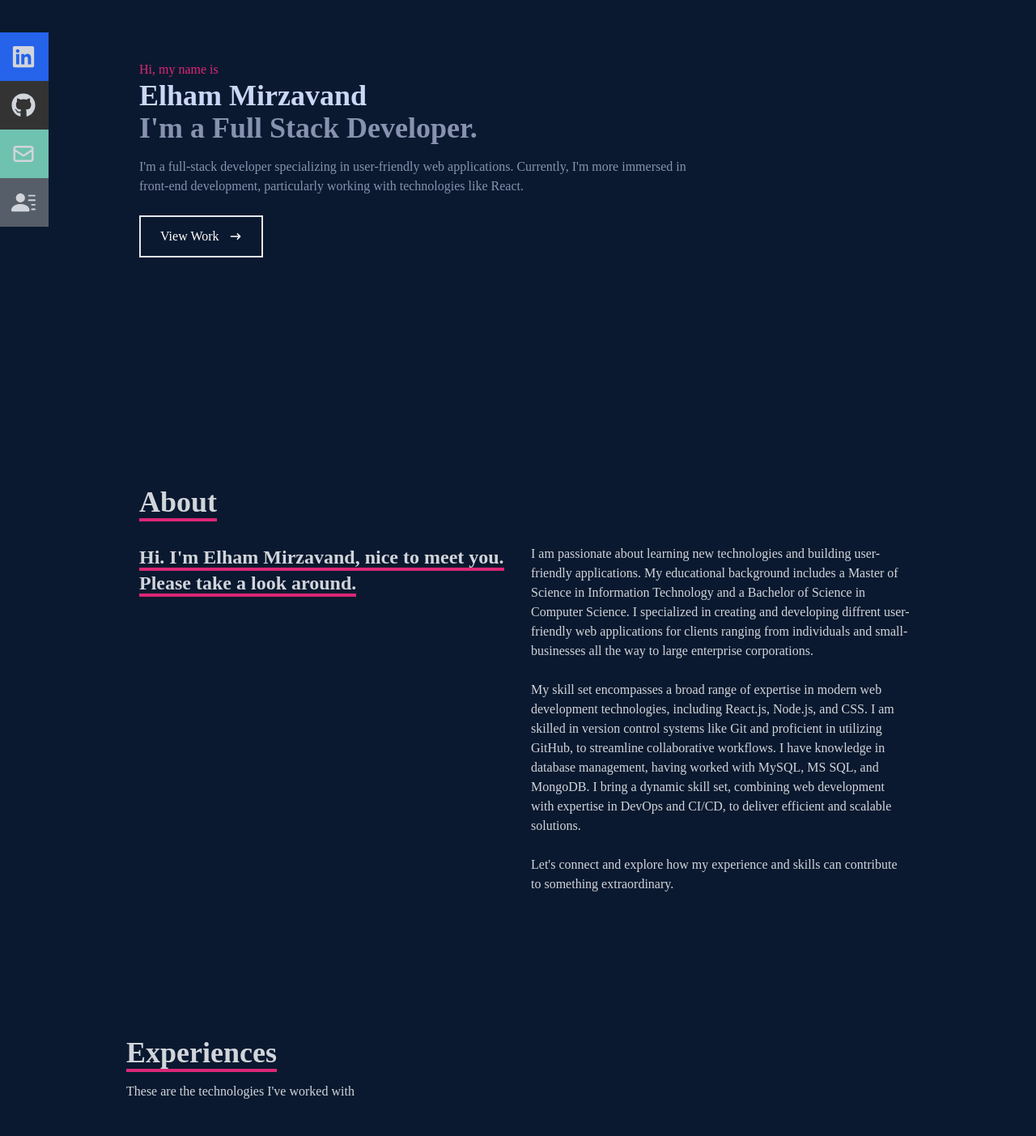
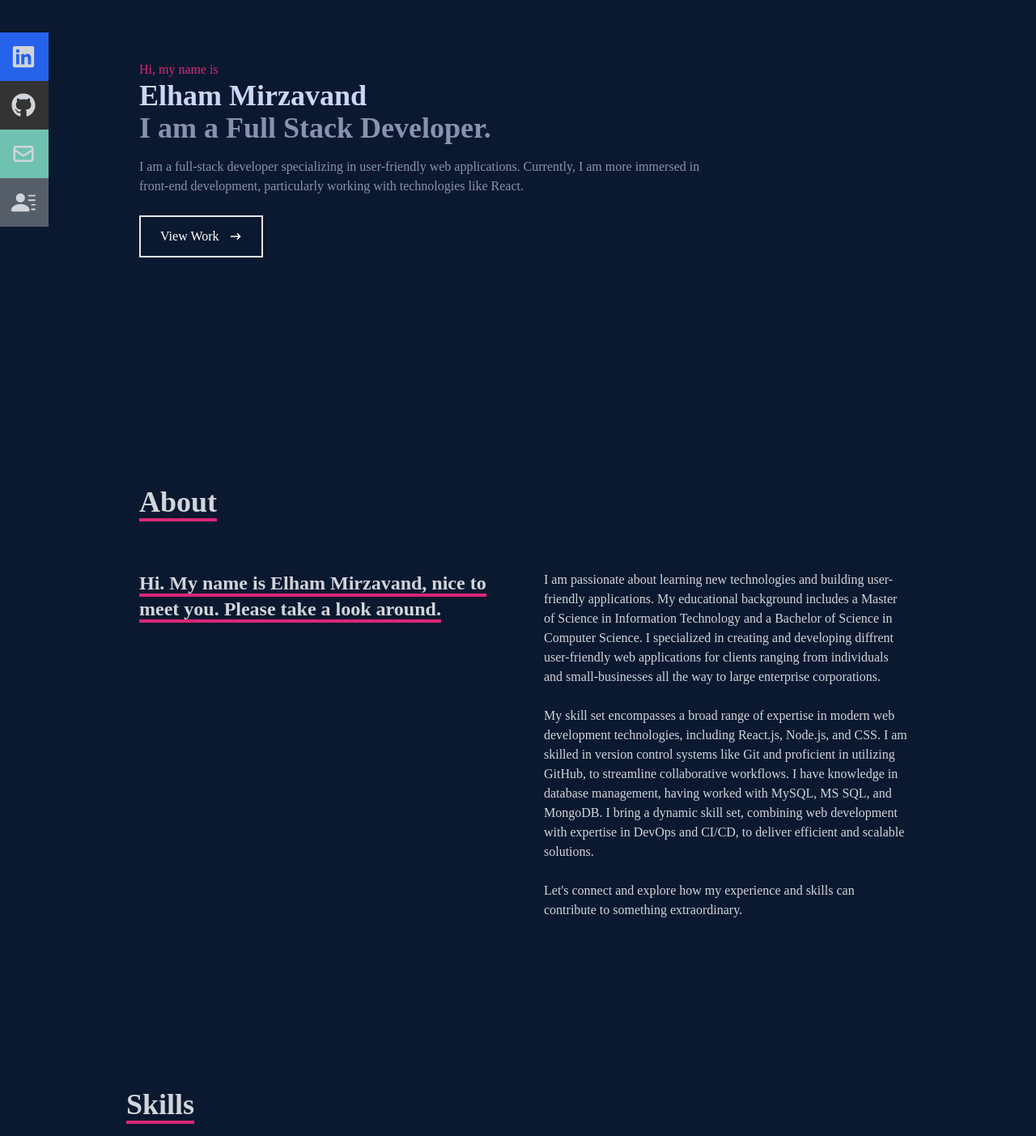
Before and after one commit to elhammmi/Portfolio, a React (Create React App) app: page / in a window 1280 px wide. Shown: the part 200-1603 px from the top of the page at 81% size. Built offline with nearby package versions, Linux system fonts and the light colour scheme; the HTML template or start-up script is replaced by a standard one.

Commit message:
Add validation to form

```diff
--- a/package.json
+++ b/package.json
@@ -6,12 +6,14 @@
     "@testing-library/jest-dom": "^5.14.1",
     "@testing-library/react": "^13.0.0",
     "@testing-library/user-event": "^13.2.1",
+    "formik": "^2.4.5",
     "react": "^18.2.0",
     "react-dom": "^18.2.0",
     "react-icons": "^4.11.0",
     "react-scripts": "5.0.1",
     "react-scroll": "^1.9.0",
-    "web-vitals": "^2.1.0"
+    "web-vitals": "^2.1.0",
+    "yup": "^1.3.2"
   },
   "scripts": {
     "start": "react-scripts start",
--- a/src/components/About.jsx
+++ b/src/components/About.jsx
@@ -4,19 +4,19 @@ export default function About() {
     return (
         <div name='about' className='w-full bg-[#0a192f] text-gray-300'>
             <div className='flex flex-col justify-center items-center w-full h-full'>
-                <div className='max-w-[1000px]  w-full px-4 grid grid-cols-2 gap-8'>
+                <div className='max-w-[1000px]  w-full px-4 grid grid-cols-2 sm:grid-cols-1 gap-8'>
                     <div className='sm:text-left pb-8 pl-4'>
                         <p className='text-4xl font-bold inline border-b-4 border-pink-600'>About</p>
                     </div>
                     <div></div>
                 </div>
-                <div className='max-w-[1000px]  w-full px-4 grid grid-cols-2 gap-8'>
+                <div className='max-w-[1000px]  w-full px-4 grid sm:grid-cols-1 md:grid-cols-2 gap-8'>
                     <div className='sm:text-left pb-8 pl-4'>
                         <p className='text-2xl font-bold inline border-b-4 border-pink-600'>
-                            Hi. I'm Elham Mirzavand, nice to meet you. Please take a look around.
+                            Hi. My name is Elham Mirzavand, nice to meet you. Please take a look around.
                         </p>
                     </div>
-                    <div >
+                    <div className='pb-8 pl-4'>
                         <p>
                             I am passionate about learning new technologies and building user-friendly applications.
                             My educational background includes a Master of Science in Information Technology and a Bachelor of Science in Computer Science.
--- a/src/components/Contact.jsx
+++ b/src/components/Contact.jsx
@@ -1,18 +1,9 @@
 import React from 'react'
-
+import ContactForm from './ContactForm'
 export default function Contact() {
   return (
-    <div name='contact' className='w-full h-screen bg-[#0a192f] flex justify-center items-center'>
-        <form method="POST" action="https://getform.io/f/adecced2-be7f-4144-b580-a59e721b7514" className='flex flex-col max-w-[600px] w-full p-4'>
-        <div className='pb-8'>
-            <p className='text-4xl font-bold inline border-b-4 border-pink-600 text-gray-300'>Contact</p>
-            <p className='text-gray-300 py-4'>Submit the form below or shoot me an email - elham.mirzavand@gmail.com</p>
-        </div>
-            <input className='bg-[#ccd6f6] p-2' type="text" name='name' placeholder='Name'/>
-            <input className='my-4 bg-[#ccd6f6] p-2' type="email" name='email' placeholder='Email'/>
-            <textarea className='bg-[#ccd6f6] p-2' rows={10} cols={10} placeholder='Message' />
-            <button className='text-white border-2 hover:bg-pink-600 hover:border-pink-600 px-4 py-3 my-8 mx-auto flex items-center'>Let's Collaborate</button>
-        </form>
+    <div name='contact' className='w-full bg-[#0a192f] flex justify-center items-center'>
+        <ContactForm />
     </div>
   )
 }
--- /dev/null
+++ b/src/components/ContactForm.jsx
@@ -0,0 +1,67 @@
+import React from 'react';
+import { Formik, Field, Form, ErrorMessage } from 'formik';
+import * as Yup from 'yup';
+
+const ContactForm = () => {
+  const initialValues = {
+    name: '',
+    email: '',
+    message: '',
+  };
+
+  const validationSchema = Yup.object({
+    name: Yup.string().required('Name is required'),
+    email: Yup.string().email('Invalid email format').required('Email is required'),
+    message: Yup.string().required('Message is required'),
+  });
+
+  const handleSubmit = async (values,{ resetForm }) => {
+    // You can perform the form submission logic here.
+    // For example, you might want to make an API request or send an email.
+    try {
+      const response = await fetch('https://getform.io/f/adecced2-be7f-4144-b580-a59e721b7514', {
+        method: 'POST',
+        headers: {
+          'Content-Type': 'application/json',
+        },
+        body: JSON.stringify(values),
+      });
+
+      if (response.ok) {
+        resetForm();
+        // Redirect to the thank-you page
+        window.location.href = 'https://getform.io/thank-you?id=adecced2-be7f-4144-b580-a59e721b7514';
+      } else {
+        console.error('Form submission failed');
+      }
+    } catch (error) {
+      console.error('Error submitting form:', error);
+    }
+  };
+
+  return (
+    <Formik initialValues={initialValues} validationSchema={validationSchema} onSubmit={handleSubmit}>
+      <Form method="POST" action="" className='flex flex-col max-w-[600px] w-full p-4'>
+        <div className='pb-8'>
+          <p className='text-4xl font-bold inline border-b-4 border-pink-600 text-gray-300'>Contact</p>
+          <p className='text-gray-300 py-4'>Submit the form below or shoot me an email - elham.mirzavand@gmail.com</p>
+        </div>
+
+        <Field className='bg-[#ccd6f6] p-2' type="text" name="name" placeholder="Name" />
+        <ErrorMessage className='text-pink-600 text-xs font-bold' name="name" component="div" />
+
+        <Field className='my-4 bg-[#ccd6f6] p-2' type="email" name="email" placeholder="Email" />
+        <ErrorMessage className='text-pink-600 text-xs font-bold' name="email" component="div" />
+
+        <Field as="textarea" className='bg-[#ccd6f6] p-2' rows={10} cols={10} name="message" placeholder="Message" />
+        <ErrorMessage className='text-pink-600 text-xs font-bold' name="message" component="div" />
+
+        <button type="submit" className='text-white border-2 hover:bg-pink-600 hover:border-pink-600 px-4 py-3 my-8 mx-auto flex items-center'>
+          Let's be in touch
+        </button>
+      </Form>
+    </Formik>
+  );
+};
+
+export default ContactForm;
--- a/src/components/Home.jsx
+++ b/src/components/Home.jsx
@@ -15,11 +15,11 @@ export default function Home() {
                     Elham Mirzavand
                 </h1>
                 <h2 className='text-4xl sm:text-7xlf font-bold text-[#8892b0]'>
-                    I'm a Full Stack Developer.
+                    I am a Full Stack Developer.
                 </h2>
                 <p className='text-[#8892b0] py-4 max-w-[700px]'>
-                I'm a full-stack developer specializing in user-friendly web applications.
-                Currently, I'm more immersed in front-end development, particularly working with technologies like React.
+                I am a full-stack developer specializing in user-friendly web applications.
+                Currently, I am more immersed in front-end development, particularly working with technologies like React.
                 </p>
                 <div >
                     <Link to='work' smooth={true} duration={500}>
--- a/src/components/Skills.jsx
+++ b/src/components/Skills.jsx
@@ -15,8 +15,8 @@ export default function Skills() {
             {/* container */}
             <div className='max-w-[1000px] mx-auto p-4 flex flex-col justify-center w-full h-full'>
                 <div>
-                    <p className='text-4xl font-bold inline border-b-4 border-pink-600'>Experiences</p>
-                    <p className='py-4'>These are the technologies I've worked with</p>
+                    <p className='text-4xl font-bold inline border-b-4 border-pink-600'>Skills</p>
+                    <p className='py-4'>These are the technologies I have worked with</p>
                 </div>
                 <div className='w-full grid grid-cols-4 gap-4 text-center py-8'>
                     <div className='shawod-md shadow-[#040c16] hover:scale-110 duration-500'>
--- a/src/data/data.js
+++ b/src/data/data.js
@@ -8,7 +8,7 @@ export const data=[
         name:"React JS Application",
         image:Spotify,
         github:"https://github.com/elhammmi/Spotify-Clone",
-        live:"https://github.com/elhammmi/Spotify-Clone",
+        live:"http://spotify-clone.elhammirzavand.se/",
     },
     {
         id:2,
```
Also changed, not shown: 1 other file (tests, documents, lock files or other folders).
